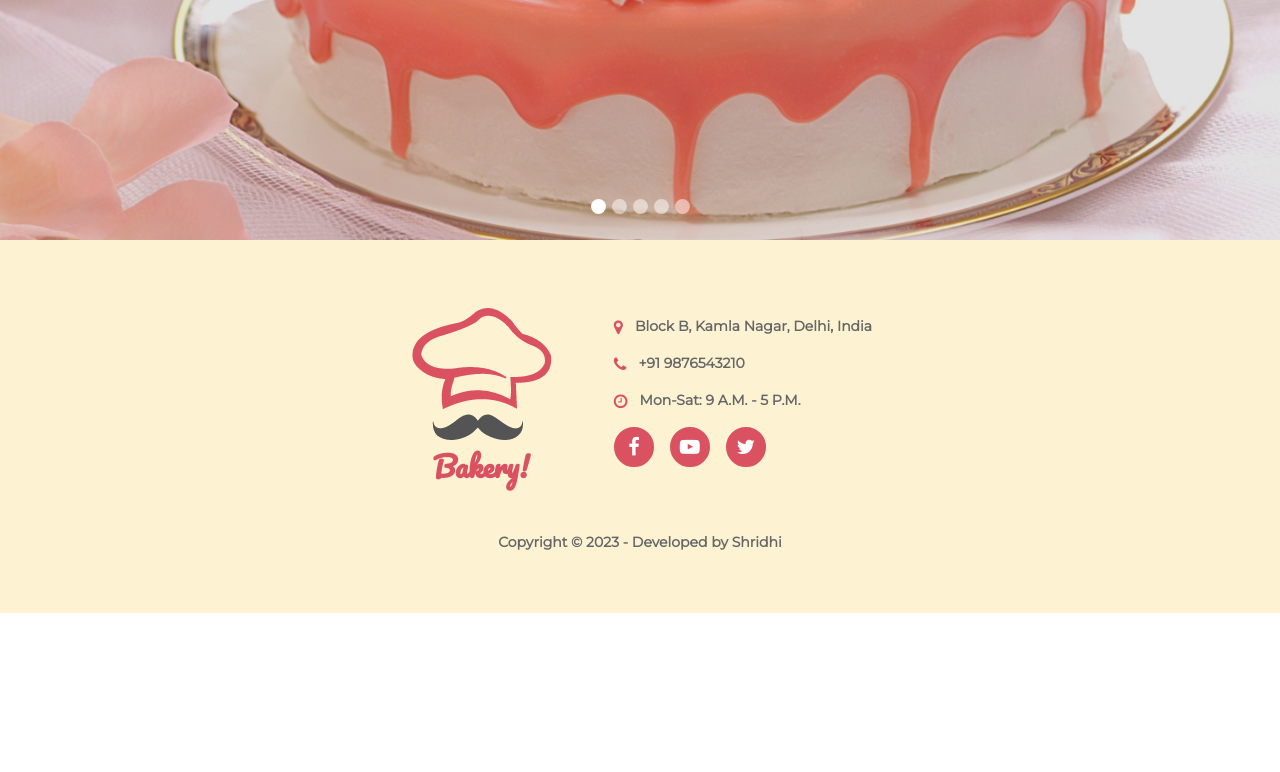
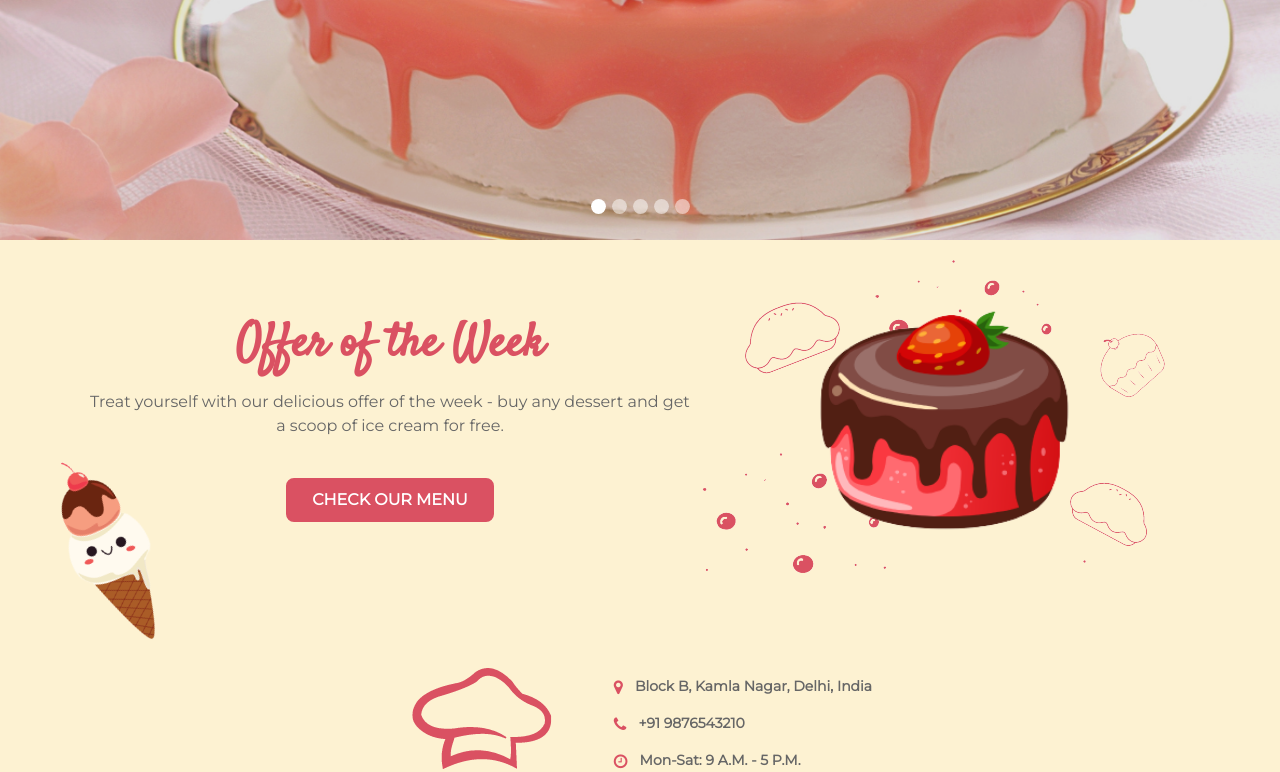
Before and after one commit to shridhiaggarwal/Bakery-React-Project, a React (Create React App) app: page / in a window 1280 px wide. Shown: the part 520-1292 px from the top of the page. Before the commit the page ends 1133 px from the top, so only its background shows below. Built offline with nearby package versions, Linux system fonts and the light colour scheme.

Commit message:
added custom typography and offer of week section

```diff
--- a/package.json
+++ b/package.json
@@ -40,5 +40,8 @@
       "last 1 firefox version",
       "last 1 safari version"
     ]
+  },
+  "devDependencies": {
+    "@types/styled-components": "^5.1.26"
   }
 }
--- a/src/Pages/HomePage/index.tsx
+++ b/src/Pages/HomePage/index.tsx
@@ -1,9 +1,11 @@
 import BannerCarousel from "../../containers/BannerCarousel";
+import OfferOfWeek from "../../containers/OfferOfWeek";
 
 function HomePage() {
   return (
     <>
       <BannerCarousel />
+      <OfferOfWeek/>
     </>
   );
 }
--- a/src/components/Button/index.tsx
+++ b/src/components/Button/index.tsx
@@ -1,13 +1,13 @@
 import React from "react";
-import './button.css'
+import buttonStyles from './button.module.css'
 
 interface IButtonProps {
-  content: string;
+  children: string;
 }
 
 function Button(props: IButtonProps) {
-  const { content } = props;
-  return <button className="commonButton">{content}</button>;
+  const { children } = props;
+  return <button className={buttonStyles.commonButton}>{children}</button>;
 }
 
 export default Button;
--- a/src/containers/BannerCarousel/index.tsx
+++ b/src/containers/BannerCarousel/index.tsx
@@ -32,7 +32,7 @@ function BannerCarousel() {
               <p>
                 We bake with love and passion to bring you the best flavors.
               </p>
-              <Button content={'our menu'} />
+              <Button>our menu</Button>
             </div>
           </div>
           <div className="carousel-item">
@@ -43,7 +43,7 @@ function BannerCarousel() {
                 We offer catering services for any kind of event! Contact us to
                 make an order
               </p>
-              <Button content={'our services'} />
+              <Button>our services</Button>
             </div>
           </div>
           <div className="carousel-item">
@@ -53,7 +53,7 @@ function BannerCarousel() {
               <p>
                 Satisfy your sweet cravings with our delectable bakery delights.
               </p>
-              <Button content={'contact us'} />
+              <Button>contact us</Button>
             </div>
           </div>
           <div className="carousel-item">
@@ -64,7 +64,7 @@ function BannerCarousel() {
                 Get a taste of heaven with our handcrafted pastries and
                 desserts.
               </p>
-              <Button content={'our menu'} />
+              <Button>our menu</Button>
             </div>
           </div>
           <div className="carousel-item">
@@ -72,7 +72,7 @@ function BannerCarousel() {
             <div className="carousel-caption">
               <h3>We love Cupcakes</h3>
               <p>Join us for a cup of coffee and a bite of heaven.</p>
-              <Button content={'contact us'} />
+              <Button>contact us</Button>
             </div>
           </div>
         </div>
--- /dev/null
+++ b/src/containers/OfferOfWeek/index.tsx
@@ -0,0 +1,29 @@
+import React from "react";
+import offerOfWeekStyles from "./offerOfWeek.module.css";
+import iceCreamElement from "../../images/elements/icecream_element.png";
+import cakeElement from "../../images/elements/cake_element.png";
+import Button from "../../components/Button";
+
+function OfferOfWeek() {
+  return (
+    <section className={offerOfWeekStyles.offerOfWeek}>
+      <img
+        className={offerOfWeekStyles.icecreamElement}
+        src={iceCreamElement}
+      />
+      <div className={offerOfWeekStyles.offerOfWeekText}>
+        <h4>Offer of the Week</h4>
+        <p>
+          Treat yourself with our delicious offer of the week - buy any dessert
+          and get a scoop of ice cream for free.
+        </p>
+        <Button>Check our menu</Button>
+      </div>
+      <div className={offerOfWeekStyles.offerOfWeekImage}>
+        <img src={cakeElement} />
+      </div>
+    </section>
+  );
+}
+
+export default OfferOfWeek;
--- /dev/null
+++ b/src/containers/OfferOfWeek/offerOfWeek.module.css
@@ -0,0 +1,50 @@
+.offerOfWeek {
+  height: 360px;
+  background-color: #fdf2d2;
+  display: flex;
+  align-items: center;
+  justify-content: center;
+  position: relative;
+  padding: 20px 80px;
+}
+
+.offerOfWeek .icecreamElement {
+  position: absolute;
+  top: 58%;
+  left: 5%;
+  height: 200px;
+  transform: rotate(-28deg);
+}
+
+.offerOfWeekText {
+  width: 600px;
+  text-align: center;
+}
+
+.offerOfWeekText h4 {
+  font-family: "Satisfy", "cursive";
+  font-size: 2.875rem;
+  font-weight: bolder;
+  color: #da5162;
+  margin-bottom: 1rem;
+}
+
+.offerOfWeekText p {
+  font-family: "Montserrat", sans-serif;
+  /* color: #da5162; */
+}
+
+.offerOfWeekImage {
+  height: 100%;
+  width: 500px;
+  background-image: url("../../images/backgrounds/background1.png");
+  background-repeat: no-repeat, repeat;
+  background-size: cover;
+  display: flex;
+  align-items: center;
+  justify-content: center;
+}
+
+.offerOfWeekImage img {
+  width: 300px;
+}
```
Also changed, not shown: src/components/Typography/index.tsx (added, +52 -0 lines), src/components/Typography/typography.module.css (added, +65 -0 lines), src/Pages/HomePage/homePage.css (deleted), src/Pages/HomePage/homePage.module.css (added), src/components/Button/button.module.css (renamed from src/components/Button/button.css), 1 other file (tests, documents, lock files or other folders).
